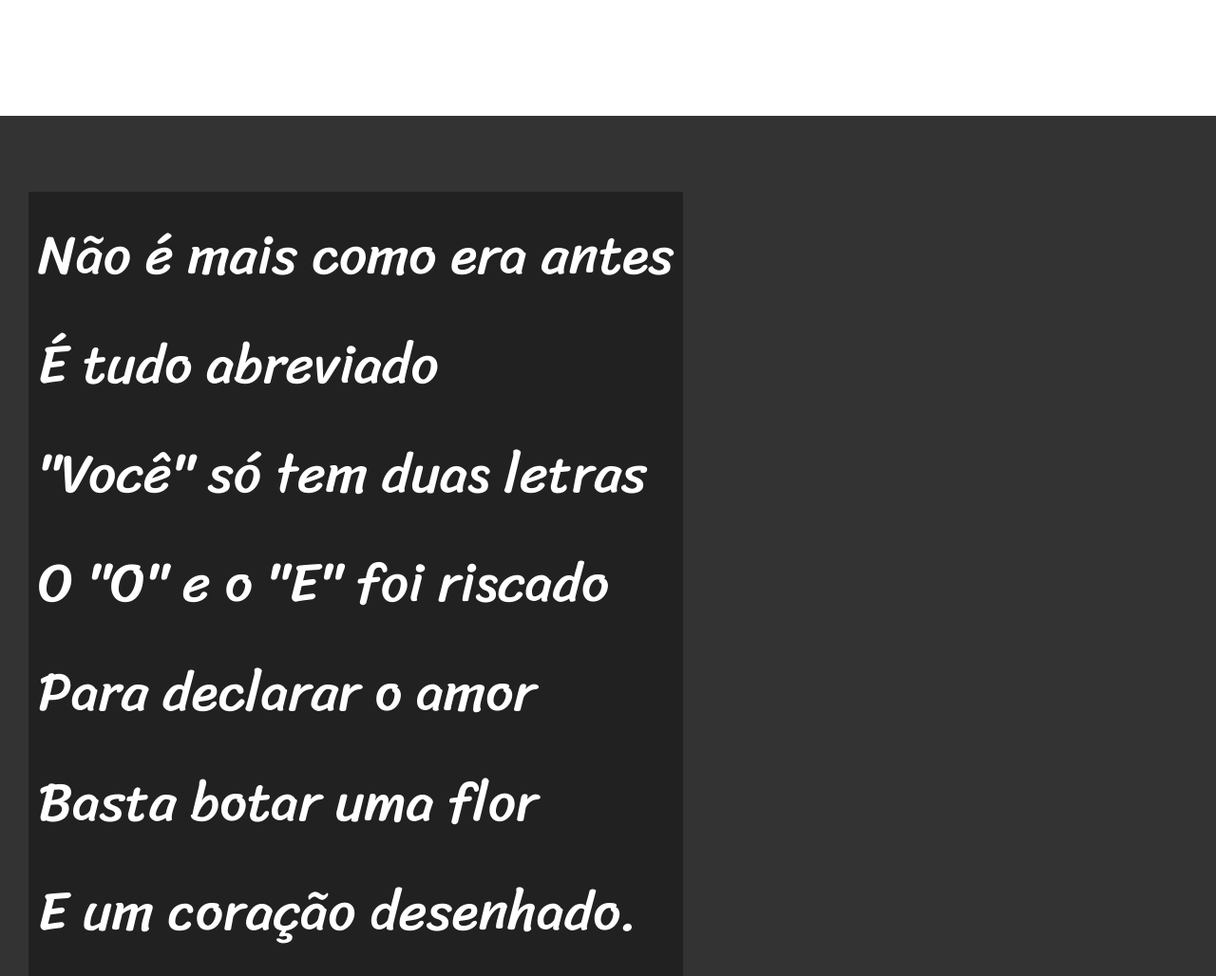
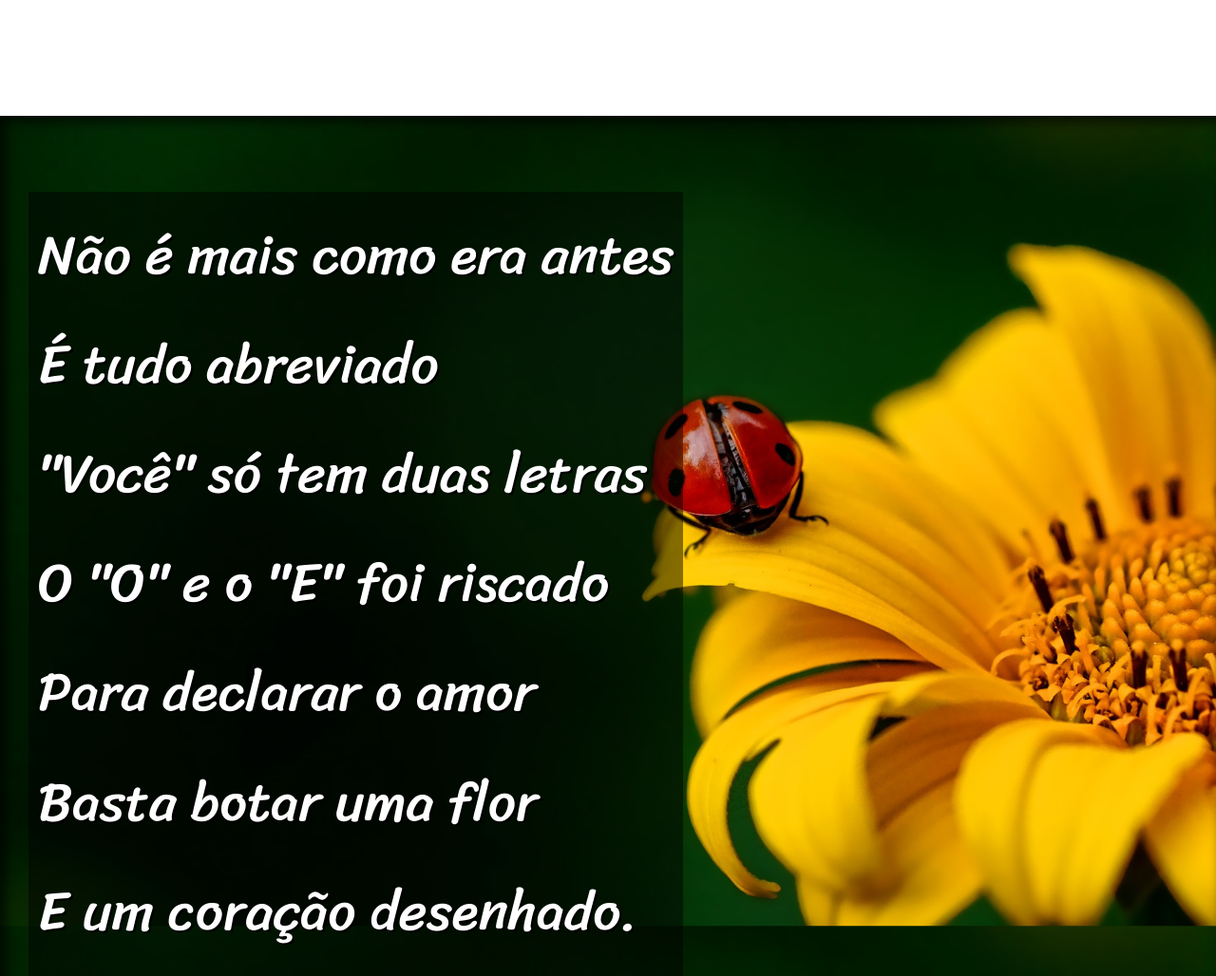
Before and after one commit to tiagomelchert/exercicios, a plain HTML site: page Desafio012/index.html in a window 1280 px wide. Shown: the part 1220-2248 px from the top of the page at 95% size. Drawn offline with Linux system fonts and the light colour scheme.

Commit message:
Update style.css

```diff
--- a/Desafio012/estilo/style.css
+++ b/Desafio012/estilo/style.css
@@ -69,20 +69,27 @@ section.normal {
 section.imagem {
     background-color: rgb(51, 51, 51);
     color: white;
+    box-shadow: inset 6px 6px 13px 0px rgba(0, 0, 0, 0.733);
+    background-size: cover;
+    background-attachment: fixed;
+
 }
 
 section.imagem >p {
     display: inline-block;
     padding: 10px;
-    background-color: rgba(0, 0, 0, 0.356);
+    background-color: rgba(0, 0, 0, 0.479);
+    text-shadow: 2px 2px 0px black ;
 }
 
-section#omg01{
+section#img01{
     background-image: url('../imagens/background001.jpg');
+    background-position: right center;
 
 }
-section#omg02{
+section#img02{
      background-image: url('../imagens/background002.jpg');
+
 }
 
 footer {
```
